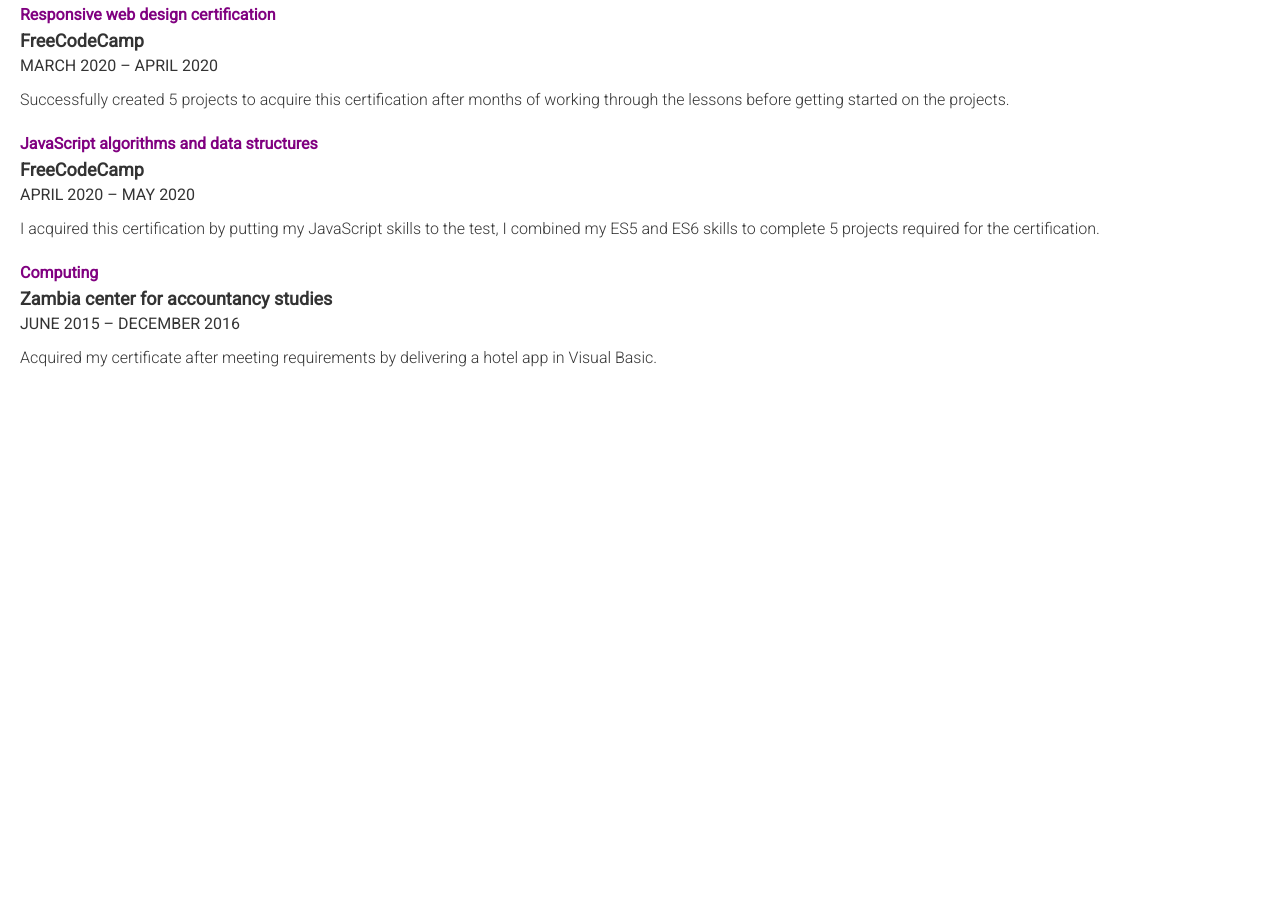
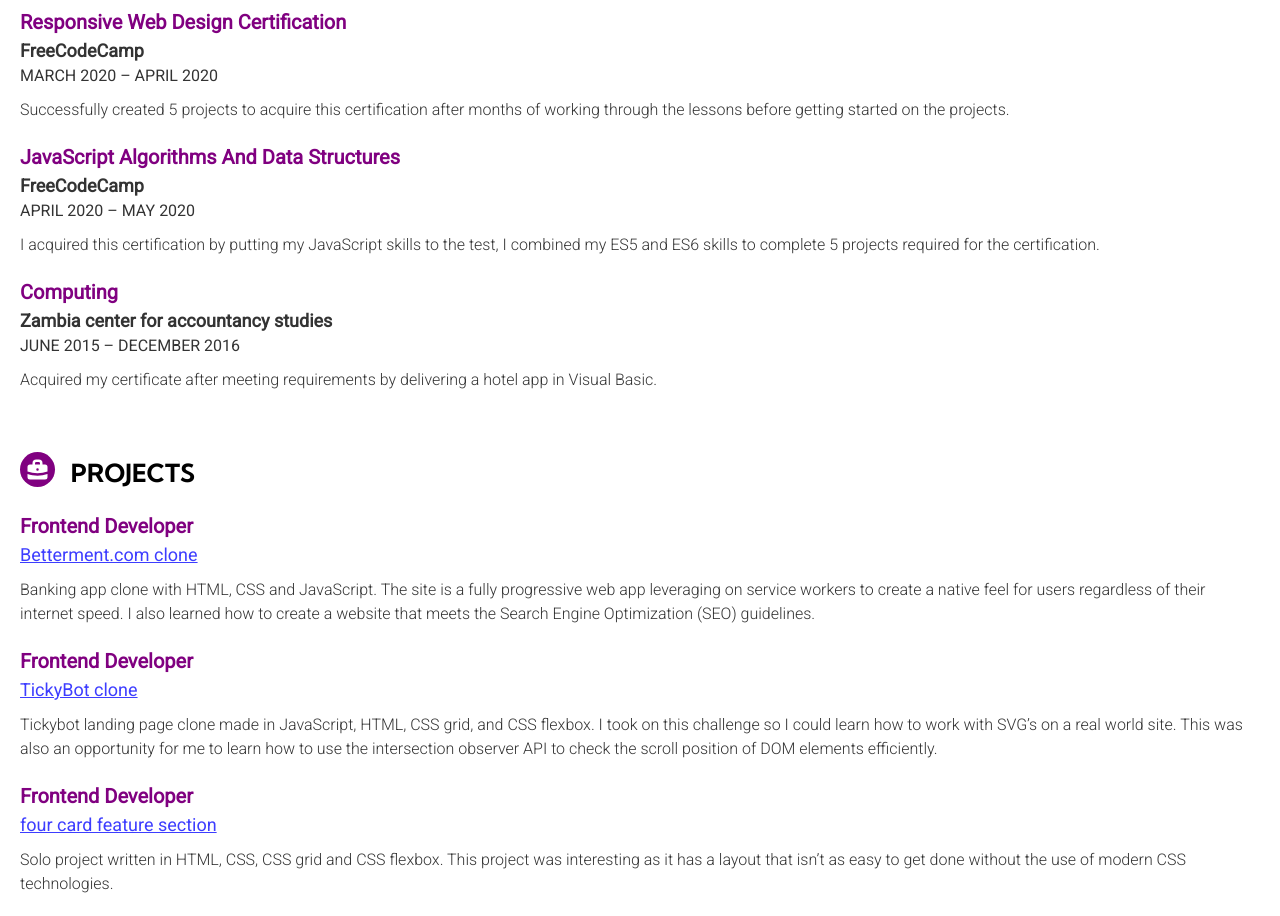
Before and after one commit to ShadeB/web-cv, a plain HTML site: page index.html in a window 1280 px wide. Shown: the part 508-1424 px from the top of the page. Before the commit the page ends 898 px from the top, so only its background shows below. Drawn offline with Linux system fonts and the light colour scheme.

Commit message:
add project section

```diff
--- a/index.html
+++ b/index.html
@@ -158,6 +158,80 @@
 					</p>
 				</div>
 			</section>
+
+			<section>
+				<h2 class="heading section-heading">
+					<span class="section-icon">
+						<svg
+							xmlns="http://www.w3.org/2000/svg"
+							class="h-5 w-5"
+							viewBox="0 0 20 20"
+							fill="currentColor"
+						>
+							<path
+								fill-rule="evenodd"
+								d="M6 6V5a3 3 0 013-3h2a3 3 0 013 3v1h2a2 2 0 012 2v3.57A22.952 22.952 0 0110 13a22.95 22.95 0 01-8-1.43V8a2 2 0 012-2h2zm2-1a1 1 0 011-1h2a1 1 0 011 1v1H8V5zm1 5a1 1 0 011-1h.01a1 1 0 110 2H10a1 1 0 01-1-1z"
+								clip-rule="evenodd"
+							/>
+							<path
+								d="M2 13.692V16a2 2 0 002 2h12a2 2 0 002-2v-2.308A24.974 24.974 0 0110 15c-2.796 0-5.487-.46-8-1.308z"
+							/>
+						</svg>
+					</span>
+					<span>Projects</span>
+				</h2>
+				<div class="project-container">
+					<div class="product-info">
+						<h3 class="sub-heading">frontend developer</h3>
+						<a
+							href="https://github.com/ShadeB/betterment.com-clone-redo"
+							class="project-link"
+							>Betterment.com clone</a
+						>
+					</div>
+					<p class="project-description">
+						Banking app clone with HTML, CSS and JavaScript. The site is a fully
+						progressive web app leveraging on service workers to create a native
+						feel for users regardless of their internet speed. I also learned
+						how to create a website that meets the Search Engine Optimization
+						(SEO) guidelines.
+					</p>
+				</div>
+
+				<div class="project-container">
+					<div class="product-info">
+						<h3 class="sub-heading">frontend developer</h3>
+						<a
+							href="https://github.com/ShadeB/TICKYBOT-CLONE"
+							class="project-link"
+							>TickyBot clone</a
+						>
+					</div>
+					<p class="project-description">
+						Tickybot landing page clone made in JavaScript, HTML, CSS grid, and
+						CSS flexbox. I took on this challenge so I could learn how to work
+						with SVG’s on a real world site. This was also an opportunity for me
+						to learn how to use the intersection observer API to check the
+						scroll position of DOM elements efficiently.
+					</p>
+				</div>
+
+				<div class="project-container">
+					<div class="product-info">
+						<h3 class="sub-heading">frontend developer</h3>
+						<a
+							href="https://github.com/ShadeB/four-card-feature-section"
+							class="project-link"
+							>four card feature section</a
+						>
+					</div>
+					<p class="project-description">
+						Solo project written in HTML, CSS, CSS grid and CSS flexbox. This
+						project was interesting as it has a layout that isn’t as easy to get
+						done without the use of modern CSS technologies.
+					</p>
+				</div>
+			</section>
 		</main>
 	</body>
 </html>
--- a/style.css
+++ b/style.css
@@ -67,6 +67,7 @@ section p {
 }
 
 .section-icon {
+	display: inline-flex;
 	padding: 0.5rem;
 	margin-right: 1rem;
 	border-radius: 50%;
@@ -90,9 +91,18 @@ section p {
 }
 
 .sub-heading {
+	margin-top: 2rem;
+	font-size: 2rem;
+	text-transform: capitalize;
 	color: #800080;
 }
 
 .course-duration {
 	font-weight: 400;
 }
+
+.project-link {
+	font-weight: 400;
+	font-size: 1.8rem;
+	color: rgba(0, 0, 255, 0.76);
+}
```
